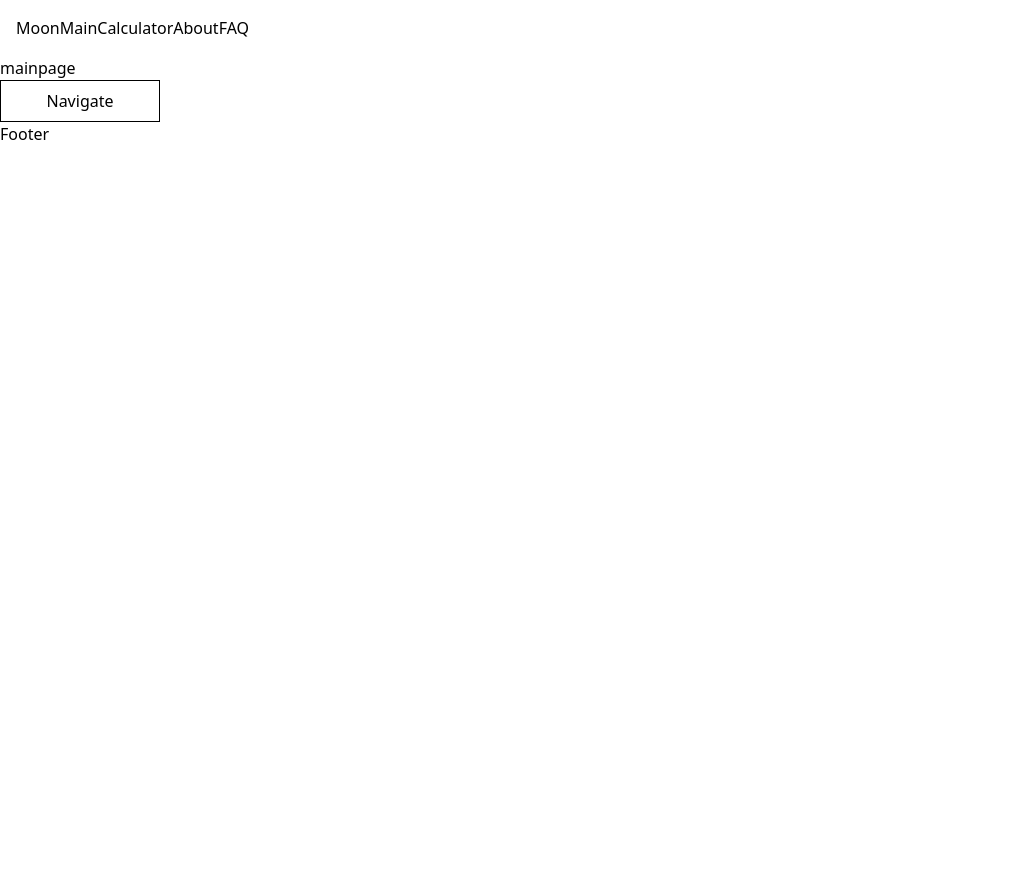
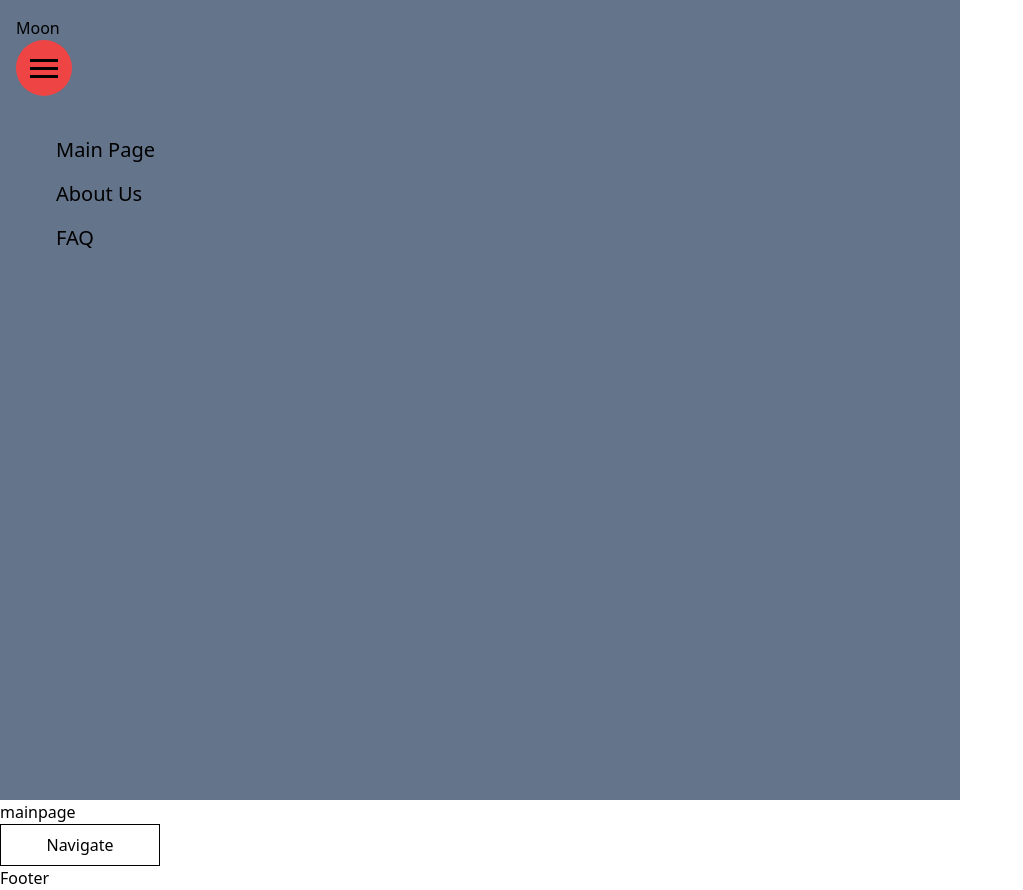
Before and after one commit to Matteonegridev/GreenPrints, a React (Vite) app: page / in a window 1280 px wide. Shown: the whole page, without its empty margins (0-1023 px from the left). Before the commit the page ends 800 px from the top, so only its background shows below. Built offline with nearby package versions, Linux system fonts and the light colour scheme.

Commit message:
made burger menu animated

```diff
--- a/css/output.css
+++ b/css/output.css
@@ -554,16 +554,200 @@ video {
   display: none;
 }
 
+.absolute {
+  position: absolute;
+}
+
+.relative {
+  position: relative;
+}
+
+.top-2 {
+  top: 0.5rem;
+}
+
+.-top-2 {
+  top: -0.5rem;
+}
+
+.top-1 {
+  top: 0.25rem;
+}
+
+.-top-1 {
+  top: -0.25rem;
+}
+
+.top-\[2px\] {
+  top: 2px;
+}
+
+.left-0 {
+  left: 0px;
+}
+
+.top-\[1px\] {
+  top: 1px;
+}
+
+.top-4 {
+  top: 1rem;
+}
+
+.top-3 {
+  top: 0.75rem;
+}
+
+.top-\[15px\] {
+  top: 15px;
+}
+
+.top-\[10px\] {
+  top: 10px;
+}
+
+.top-\[30px\] {
+  top: 30px;
+}
+
+.top-\[20px\] {
+  top: 20px;
+}
+
+.top-\[25px\] {
+  top: 25px;
+}
+
+.top-\[222px\] {
+  top: 222px;
+}
+
+.top-\[27px\] {
+  top: 27px;
+}
+
+.top-\[13px\] {
+  top: 13px;
+}
+
 .block {
   display: block;
+}
+
+.flex {
+  display: flex;
+}
+
+.h-5 {
+  height: 1.25rem;
+}
+
+.h-7 {
+  height: 1.75rem;
+}
+
+.h-2 {
+  height: 0.5rem;
+}
+
+.h-10 {
+  height: 2.5rem;
+}
+
+.h-1 {
+  height: 0.25rem;
+}
+
+.h-\[2px\] {
+  height: 2px;
+}
+
+.h-14 {
+  height: 3.5rem;
+}
+
+.h-\[3px\] {
+  height: 3px;
+}
+
+.h-full {
+  height: 100%;
+}
+
+.min-h-\[100vh\] {
+  min-height: 100vh;
+}
+
+.w-5 {
+  width: 1.25rem;
 }
 
 .w-\[10rem\] {
   width: 10rem;
 }
 
+.w-7 {
+  width: 1.75rem;
+}
+
+.w-3 {
+  width: 0.75rem;
+}
+
+.w-10 {
+  width: 2.5rem;
+}
+
+.w-4 {
+  width: 1rem;
+}
+
+.w-14 {
+  width: 3.5rem;
+}
+
+.w-6 {
+  width: 1.5rem;
+}
+
+.w-96 {
+  width: 24rem;
+}
+
+.w-32 {
+  width: 8rem;
+}
+
+.w-3\/4 {
+  width: 75%;
+}
+
+.transform {
+  transform: translate(var(--tw-translate-x), var(--tw-translate-y)) rotate(var(--tw-rotate)) skewX(var(--tw-skew-x)) skewY(var(--tw-skew-y)) scaleX(var(--tw-scale-x)) scaleY(var(--tw-scale-y));
+}
+
 .cursor-pointer {
   cursor: pointer;
+}
+
+.flex-col {
+  flex-direction: column;
+}
+
+.items-center {
+  align-items: center;
+}
+
+.justify-center {
+  justify-content: center;
+}
+
+.gap-4 {
+  gap: 1rem;
+}
+
+.rounded-full {
+  border-radius: 9999px;
 }
 
 .border {
@@ -575,12 +759,31 @@ video {
   border-color: rgb(0 0 0 / var(--tw-border-opacity));
 }
 
+.bg-red-500 {
+  --tw-bg-opacity: 1;
+  background-color: rgb(239 68 68 / var(--tw-bg-opacity));
+}
+
+.bg-black {
+  --tw-bg-opacity: 1;
+  background-color: rgb(0 0 0 / var(--tw-bg-opacity));
+}
+
+.bg-slate-500 {
+  --tw-bg-opacity: 1;
+  background-color: rgb(100 116 139 / var(--tw-bg-opacity));
+}
+
 .p-2 {
   padding: 0.5rem;
 }
 
 .p-4 {
   padding: 1rem;
+}
+
+.p-10 {
+  padding: 2.5rem;
 }
 
 .px-1 {
@@ -602,6 +805,16 @@ video {
   line-height: 1.25rem;
 }
 
+.text-lg {
+  font-size: 1.125rem;
+  line-height: 1.75rem;
+}
+
+.text-xl {
+  font-size: 1.25rem;
+  line-height: 1.75rem;
+}
+
 .outline-none {
   outline: 2px solid transparent;
   outline-offset: 2px;
@@ -617,13 +830,16 @@ video {
   transition-duration: 150ms;
 }
 
+.transition {
+  transition-property: color, background-color, border-color, text-decoration-color, fill, stroke, opacity, box-shadow, transform, filter, -webkit-backdrop-filter;
+  transition-property: color, background-color, border-color, text-decoration-color, fill, stroke, opacity, box-shadow, transform, filter, backdrop-filter;
+  transition-property: color, background-color, border-color, text-decoration-color, fill, stroke, opacity, box-shadow, transform, filter, backdrop-filter, -webkit-backdrop-filter;
+  transition-timing-function: cubic-bezier(0.4, 0, 0.2, 1);
+  transition-duration: 150ms;
+}
+
 .ease-linear {
   transition-timing-function: linear;
-}
-
-.dark\:bg-black:where(.dark, .dark *) {
-  --tw-bg-opacity: 1;
-  background-color: rgb(0 0 0 / var(--tw-bg-opacity));
 }
 
 .dark\:bg-dark:where(.dark, .dark *) {
--- a/package.json
+++ b/package.json
@@ -13,7 +13,6 @@
   "dependencies": {
     "@emotion/react": "^11.13.3",
     "@emotion/styled": "^11.13.0",
-    "@mui/material": "^6.1.6",
     "@tanstack/react-query": "^5.59.19",
     "@tanstack/react-query-devtools": "^5.59.19",
     "axios": "^1.7.7",
--- a/src/Components/Navbar.tsx
+++ b/src/Components/Navbar.tsx
@@ -1,16 +1,48 @@
 import { Link } from "react-router-dom";
 import ToggleDark from "../Utils/ToggleDark";
+import ToggleMenu from "../Utils/ToggleMenu";
+import { useCycle } from "framer-motion";
+import { useState } from "react";
+
+const menuItems = [
+  {
+    title: "Main Page",
+    href: "/",
+  },
+  {
+    title: "About Us",
+    href: "about",
+  },
+  {
+    title: "FAQ",
+    href: "faq",
+  },
+];
 
 function Navbar() {
+  const [mobileNav, toggleMobileNav] = useCycle(false, true);
+  const [active, setActive] = useState(false);
   return (
     <>
-      <header className="p-4">
+      <header className="p-4 min-h-[100vh] w-3/4 bg-slate-500">
+        <ToggleDark />
         <nav>
-          <ToggleDark />
-          <Link to={"/"}>Main</Link>
-          <Link to={"calculator"}>Calculator</Link>
-          <Link to={"faq"}>About</Link>
-          <Link to={"about"}>FAQ</Link>
+          <ToggleMenu
+            onToggle={() => {
+              setActive((prev) => !prev);
+              toggleMobileNav();
+            }}
+            animate={active ? "open" : "closed"}
+          />
+          <ul className="flex flex-col gap-4 p-10">
+            {menuItems.map((links, i) => (
+              <li className="text-xl">
+                <Link to={links.href} key={i}>
+                  {links.title}
+                </Link>
+              </li>
+            ))}
+          </ul>
         </nav>
       </header>
     </>
--- a/src/Utils/ToggleMenu.tsx
+++ b/src/Utils/ToggleMenu.tsx
@@ -0,0 +1,72 @@
+import { motion, MotionConfig } from "framer-motion";
+
+type ToggleMenuProps = {
+  onToggle: () => void;
+  animate: string | undefined;
+};
+
+function ToggleMenu({ onToggle, animate }: ToggleMenuProps) {
+  return (
+    <MotionConfig transition={{ duration: 0.4, ease: "easeInOut" }}>
+      <motion.button
+        initial={false}
+        onClick={onToggle}
+        animate={animate}
+        className="relative bg-red-500 w-14 h-14 rounded-full flex justify-center items-center"
+      >
+        <motion.span
+          variants={{
+            open: {
+              rotate: "45deg",
+              top: ["35%", "50%", "50%"],
+            },
+            closed: {
+              top: ["50%", "50%", "50%", "35%"],
+            },
+          }}
+          style={{
+            top: "35%",
+            left: "50%",
+            x: "-50%",
+            y: "-50%",
+          }}
+          className="absolute w-7 h-[3px] bg-black "
+        />
+        <motion.span
+          variants={{
+            open: {
+              opacity: 0,
+            },
+          }}
+          style={{
+            top: "50%",
+            left: "50%",
+            x: "-50%",
+            y: "-50%",
+          }}
+          className="absolute w-7 h-[3px] bg-black "
+        />
+        <motion.span
+          variants={{
+            open: {
+              rotate: "-45deg",
+              top: ["65%", "50%", "50%"],
+            },
+            closed: {
+              top: ["50%", "50%", "50%", "65%"],
+            },
+          }}
+          style={{
+            top: "65%",
+            left: "50%",
+            x: "-50%",
+            y: "-50%",
+          }}
+          className="absolute w-7 h-[3px] bg-black "
+        />
+      </motion.button>
+    </MotionConfig>
+  );
+}
+
+export default ToggleMenu;
--- a/tailwind.config.js
+++ b/tailwind.config.js
@@ -8,6 +8,7 @@ export default {
         dark: "#272727",
         primary: "#50D890",
         secondary: "#4F98CA",
+        tertiary: "#F06543",
         accent: "#EFFFFB",
       },
     },
```
Also changed, not shown: 1 other file (tests, documents, lock files or other folders).
